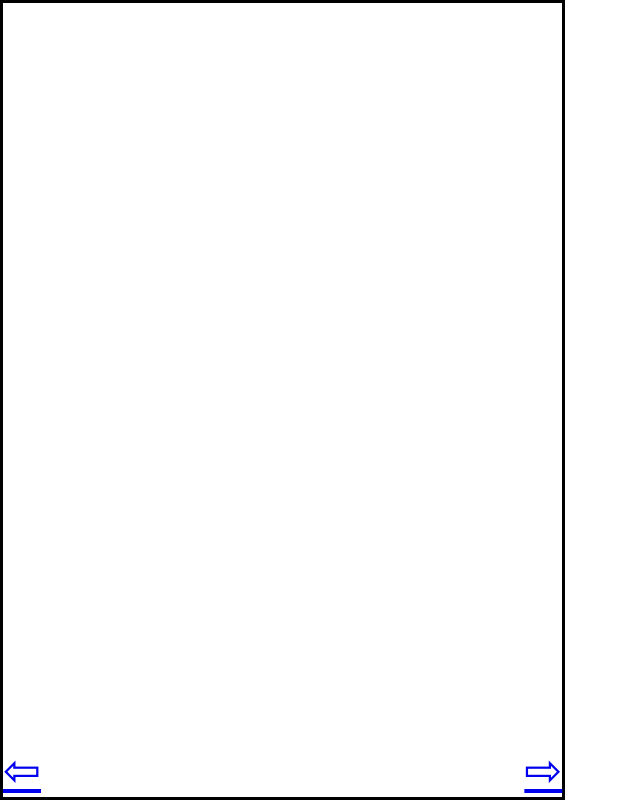
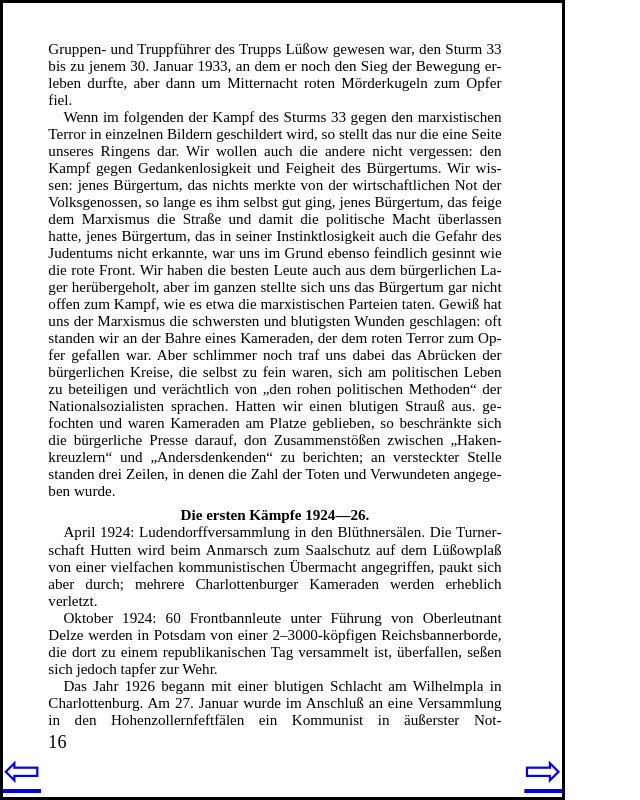
Before and after one commit to DigitalesSchrifttum/Sturm-33-Hans-Maikowski, a website: page 16.html in a window 1280 px wide. Shown: the whole page, without its empty margins (0-640 px from the left). Drawn offline with nearby package versions, Linux system fonts and the light colour scheme; files that its build step writes are made by us from their sources.

Commit message:
page 16 added and ss updated

```diff
--- a/16.html
+++ b/16.html
@@ -7,7 +7,57 @@
 		<title>Titel</title>
 	</head>
 	<body>
-		<div class="textarea even"></div>
+		<div class="textarea even">
+			<p class="no-indent-first">
+				Gruppen- und Truppführer des Trupps Lüßow gewesen war, den Sturm 33 bis
+				zu jenem 30. Januar 1933, an dem er noch den Sieg der Bewegung erleben
+				durfte, aber dann um Mitternacht roten Mörderkugeln zum Opfer fiel.
+			</p>
+			<p>
+				Wenn im folgenden der Kampf des Sturms 33 gegen den marxistischen Terror
+				in einzelnen Bildern geschildert wird, so stellt das nur die eine Seite
+				unseres Ringens dar. Wir wollen auch die andere nicht vergessen: den
+				Kampf gegen Gedankenlosigkeit und Feigheit des Bürgertums. Wir wissen:
+				jenes Bürgertum, das nichts merkte von der wirtschaftlichen Not der
+				Volksgenossen, so lange es ihm selbst gut ging, jenes Bürgertum, das
+				feige dem Marxismus die Straße und damit die politische Macht überlassen
+				hatte, jenes Bürgertum, das in seiner Instinktlosigkeit auch die Gefahr
+				des Judentums nicht erkannte, war uns im Grund ebenso feindlich gesinnt
+				wie die rote Front. Wir haben die besten Leute auch aus dem bürgerlichen
+				Lager herübergeholt, aber im ganzen stellte sich uns das Bürgertum gar
+				nicht offen zum Kampf, wie es etwa die marxistischen Parteien taten.
+				Gewiß hat uns der Marxismus die schwersten und blutigsten Wunden
+				geschlagen: oft standen wir an der Bahre eines Kameraden, der dem roten
+				Terror zum Opfer gefallen war. Aber schlimmer noch traf uns dabei das
+				Abrücken der bürgerlichen Kreise, die selbst zu fein waren, sich am
+				politischen Leben zu beteiligen und verächtlich von „den rohen
+				politischen Methoden“ der Nationalsozialisten sprachen. Hatten wir einen
+				blutigen Strauß aus. gefochten und waren Kameraden am Platze geblieben,
+				so beschränkte sich die bürgerliche Presse darauf, don Zusammenstößen
+				zwischen „Hakenkreuzlern“ und „Andersdenkenden“ zu berichten; an
+				versteckter Stelle standen drei Zeilen, in denen die Zahl der Toten und
+				Verwundeten angegeben wurde.
+			</p>
+			<h5>Die ersten Kämpfe 1924—26.</h5>
+			<p>
+				April 1924: Ludendorffversammlung in den Blüthnersälen. Die Turnerschaft
+				Hutten wird beim Anmarsch zum Saalschutz auf dem Lüßowplaß von einer
+				vielfachen kommunistischen Übermacht angegriffen, paukt sich aber durch;
+				mehrere Charlottenburger Kameraden werden erheblich verletzt.
+			</p>
+			<p>
+				Oktober 1924: 60 Frontbannleute unter Führung von Oberleutnant Delze
+				werden in Potsdam von einer 2–3000-köpfigen Reichsbannerborde, die dort
+				zu einem republikanischen Tag versammelt ist, überfallen, seßen sich
+				jedoch tapfer zur Wehr.
+			</p>
+			<p class="justify-last">
+				Das Jahr 1926 begann mit einer blutigen Schlacht am Wilhelmpla in
+				Charlottenburg. Am 27. Januar wurde im Anschluß an eine Versammlung in
+				den Hohenzollernfeftfälen ein Kommunist in äußerster Not-
+			</p>
+			<div class="page-number even">16</div>
+		</div>
 		<div class="page-link-area">
 			<a href="./15.html">⇦</a><a href="./17.html">⇨</a>
 		</div>
--- a/format.sass
+++ b/format.sass
@@ -2,6 +2,7 @@ $pagewidth: 148mm
 $pageheight: 210mm
 $font: "Times New Roman", Times, serif
 $font-size: 4.00mm
+$line-height: 4.5mm
 $pagemargin: 12mm
 $pagemargin-ext: $pagemargin * 1.34
 
@@ -20,8 +21,13 @@ body
 	font-family: $font
 	font-size: $font-size
 
+	&.landscape
+		width: $pageheight
+		height: $pagewidth
+
 div.textarea
 	margin: auto $pagemargin $pagemargin $pagemargin
+	line-height: $line-height
 	&.odd
 		margin-left: $pagemargin-ext
 	&.even
@@ -60,6 +66,8 @@ p
 	padding: 0
 	&.justify-last
 		text-align-last: justify
+	&.no-indent-first
+		text-indent: 0
 
 .page-number
 	margin-top: 1.5mm
@@ -83,3 +91,8 @@ div.page-link-area
 	font-size: 3em
 	> a
 		cursor: pointer
+
+div.picture-placeholder
+	position: relative
+	width: 50%
+	background-color: lightgray
```
